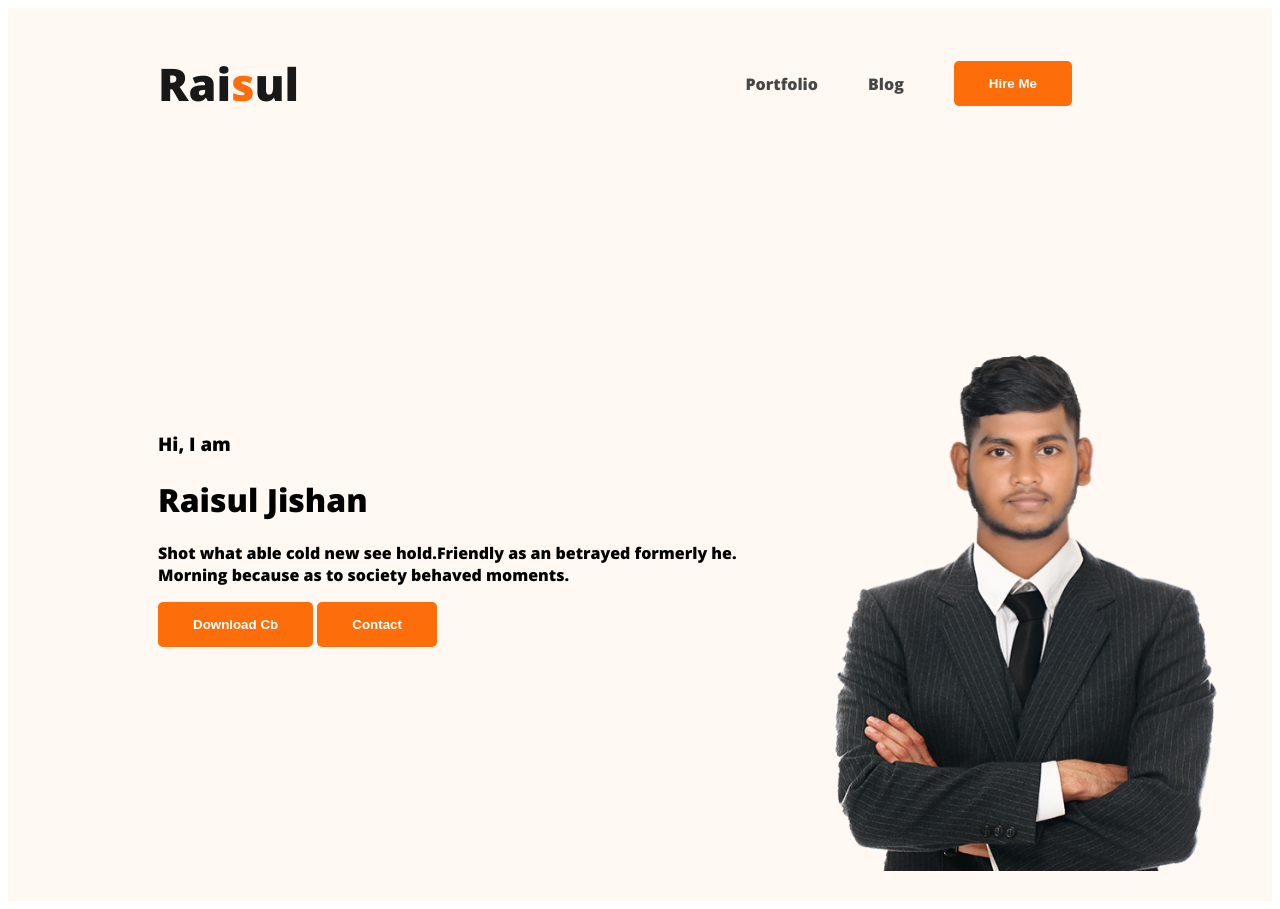
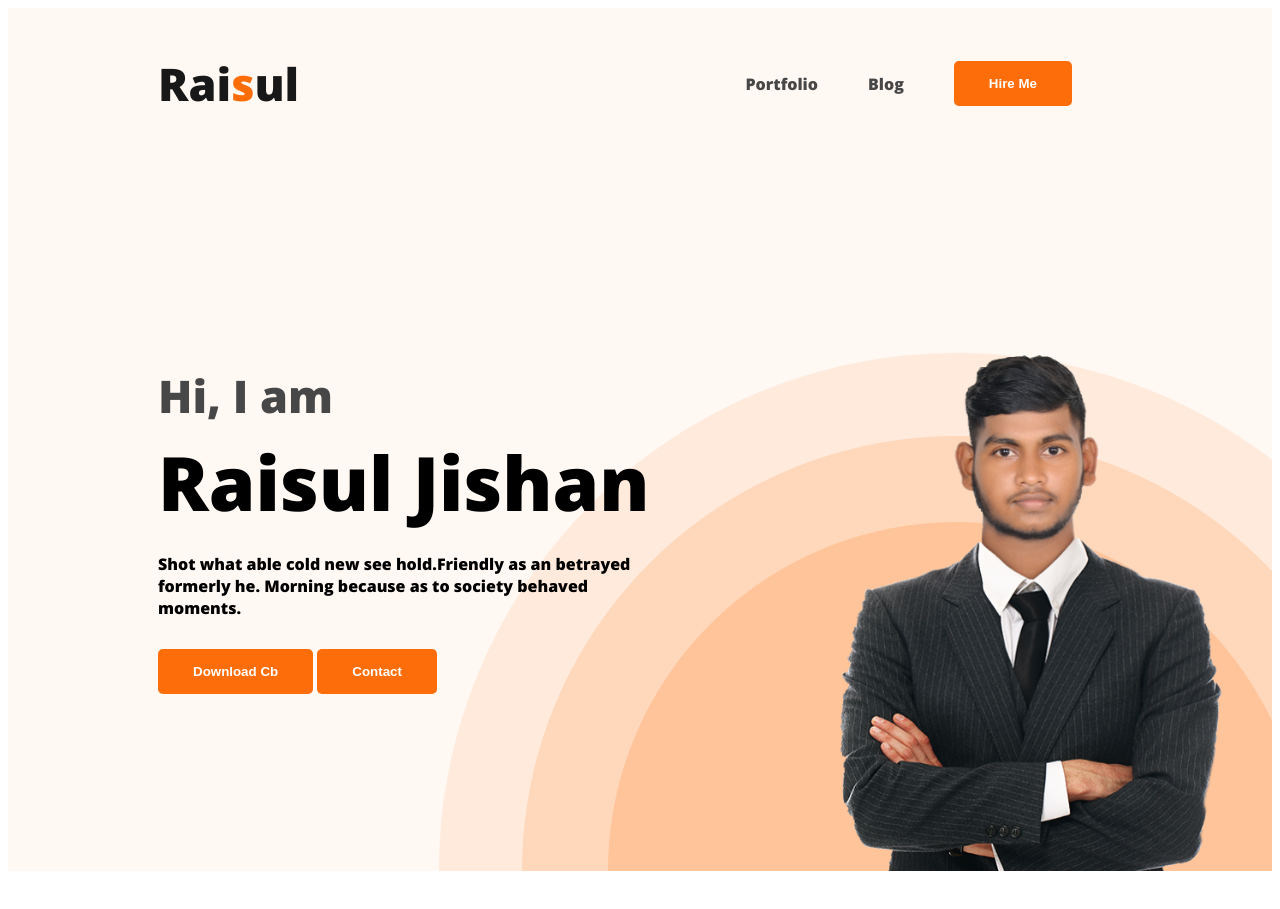
Before and after one commit to RaisulIslamJishan/web-developer-portfolio, a plain HTML site: page index.html in a window 1280 px wide. After the commit the page ends 879 px from the top, so only its background shows below. Drawn offline with nearby package versions, Linux system fonts and the light colour scheme.

Commit message:
watch web dite

```diff
--- a/index.html
+++ b/index.html
@@ -25,7 +25,7 @@
             <div class="banner-content">
                 <h3 class="banner-greeting">Hi, I  am</h3>
                 <h1 class="banner-title">Raisul Jishan</h1>
-                <p>Shot what able cold new see hold.Friendly as an betrayed formerly he. <br> Morning because as to society behaved moments.</p>
+                <p class="banner-dec">Shot what able cold new see hold.Friendly as an betrayed formerly he. Morning because as to society behaved moments.</p>
                 <button class="btn-primary">Download Cb</button>
                 <button class="btn-primary">Contact</button>
 
@@ -35,6 +35,7 @@
 
     </header>
         <main>
+            <section class="about"></section>
 
         </main>
 
--- a/styles/portfolio.css
+++ b/styles/portfolio.css
@@ -15,7 +15,43 @@ body{
    padding: 15px 35px;
 
 }
+/* header */
+header{
+    background-color: #FFF8F3;
+    background-image: url(../images/header_bg.png);
+    background-repeat: no-repeat;
+    background-position: bottom right;
+}
 
+.banner{
+    padding: 30px 30px 0px 150px;
+    display: flex;
+    align-items: center;
+    justify-content: space-between;
+}
+
+.banner .profile-pic{
+    width: 500px;
+}
+.banner-greeting{
+    font-size: 45px;
+    color:#474747;
+    margin: 0;
+}
+.banner-content{
+    max-width: 500px;
+}
+
+.banner-title{
+    font-size: 75px;
+    font-weight: 700;
+    margin-top: 5px;
+    margin-bottom: 20px;
+}
+.banner-dec{
+    margin-bottom: 30px;
+    max-width: 585px;
+}
 /* nav related  */
 .nav-title{
     color: var(--Dark-01, #181818);
@@ -42,20 +78,3 @@ nav a{
     text-decoration: none;
     color: #474747;
 }
-/* header */
-    header{
-        background-color: #FFF8F3;
-    }
-
-    .banner{
-        padding: 30px 30px 30px 150px;
-        display: flex;
-        align-items: center;
-    }
-
-    .banner .profile-pic{
-        width: 500px;
-    }
-    .banner-greeting{
-
-    }
```
